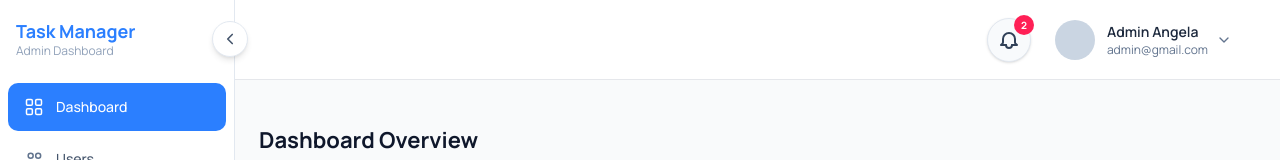
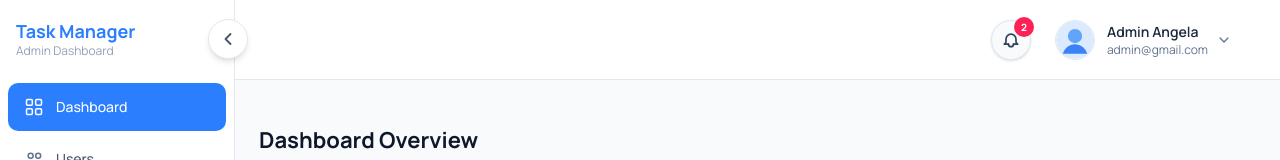
Before and after one commit to ShiponChowdhury1/group-countdown-dashboard, a Next.js app: page /dashboard in a window 1280 px wide. Shown: the top 160 px of the page. Built offline with nearby package versions, Linux system fonts and the light colour scheme; a web font is replaced by a local one.

Commit message:
solved this erorr

```diff
--- a/package.json
+++ b/package.json
@@ -10,6 +10,8 @@
   },
   "dependencies": {
     "@hookform/resolvers": "^5.2.2",
+    "lucide": "^1.3.0",
+    "lucide-react": "^1.3.0",
     "next": "16.2.2",
     "react": "19.2.4",
     "react-dom": "19.2.4",
--- a/src/app/_components/dashboard/top-nav.tsx
+++ b/src/app/_components/dashboard/top-nav.tsx
@@ -1,6 +1,8 @@
 "use client";
 
 import { useState, useRef, useEffect } from "react";
+import Image from "next/image";
+import { Settings, UserRound } from "lucide-react";
 import LogoutModal from "@/app/_components/dashboard/logout/logout-modal";
 
 const notificationsData = [
@@ -60,11 +62,11 @@ export default function TopNav({ onMenuClick, onProfileNavigate }: TopNavProps)
             <button
               type="button"
               onClick={() => { setNotifOpen((p) => !p); setIsOpen(false); }}
-              className="relative flex h-11 w-11 items-center justify-center rounded-full border border-slate-200 bg-slate-50 text-slate-700 shadow-sm transition hover:border-blue-200 hover:bg-blue-50 hover:text-blue-600"
+              className="relative flex h-10 w-10 items-center justify-center rounded-full border border-slate-200 bg-slate-50 text-slate-700 shadow-sm transition hover:border-blue-200 hover:bg-blue-50 hover:text-blue-600"
               aria-label="Notifications"
               title="Notifications"
             >
-              <svg viewBox="0 0 24 24" className="h-6 w-6" fill="none" stroke="currentColor" strokeWidth="2" strokeLinecap="round" strokeLinejoin="round">
+              <svg viewBox="0 0 24 24" className="h-5 w-5" fill="none" stroke="currentColor" strokeWidth="2" strokeLinecap="round" strokeLinejoin="round">
                 <path d="M15 17h5l-1.4-1.4A2 2 0 0 1 18 14.2V11a6 6 0 1 0-12 0v3.2a2 2 0 0 1-.6 1.4L4 17h5" />
                 <path d="M9 17a3 3 0 0 0 6 0" />
               </svg>
@@ -120,7 +122,13 @@ export default function TopNav({ onMenuClick, onProfileNavigate }: TopNavProps)
               onClick={() => { setIsOpen(!isOpen); setNotifOpen(false); }}
               className="flex items-center gap-2 rounded-full px-3 py-2 cursor-pointer hover:bg-slate-50"
             >
-              <div className="h-10 w-10 rounded-full bg-slate-300" />
+              <Image
+                src="/admin-avatar.svg"
+                alt="Admin profile"
+                width={40}
+                height={40}
+                className="h-10 w-10 rounded-full border border-slate-200 object-cover"
+              />
               <div className="ml-1 leading-tight text-left hidden sm:block">
                 <p className="text-sm font-semibold text-slate-800">Admin Angela</p>
                 <p className="text-xs text-slate-500">admin@gmail.com</p>
@@ -134,7 +142,13 @@ export default function TopNav({ onMenuClick, onProfileNavigate }: TopNavProps)
               <div className="absolute right-0 top-full mt-2 w-80 rounded-2xl bg-white shadow-lg border border-slate-100 z-50">
                 <div className="p-6 border-b border-slate-100">
                   <div className="flex items-center gap-3">
-                    <div className="h-12 w-12 rounded-full bg-slate-300" />
+                    <Image
+                      src="/admin-avatar.svg"
+                      alt="Admin profile"
+                      width={48}
+                      height={48}
+                      className="h-12 w-12 rounded-full border border-slate-200 object-cover"
+                    />
                     <div>
                       <p className="text-sm font-semibold text-slate-800">Admin</p>
                       <p className="text-xs text-slate-500">admin@gmail.com</p>
@@ -147,9 +161,7 @@ export default function TopNav({ onMenuClick, onProfileNavigate }: TopNavProps)
                     onClick={() => { setIsOpen(false); onProfileNavigate(); }}
                     className="w-full flex items-center gap-3 px-4 py-3 text-slate-700 hover:bg-slate-50 rounded-lg transition"
                   >
-                    <svg viewBox="0 0 24 24" className="h-5 w-5" fill="currentColor">
-                      <path d="M12 12c2.21 0 4-1.79 4-4s-1.79-4-4-4-4 1.79-4 4 1.79 4 4 4zm0 2c-2.67 0-8 1.34-8 4v2h16v-2c0-2.66-5.33-4-8-4z" />
-                    </svg>
+                    <UserRound className="h-5 w-5" />
                     <span className="text-sm font-medium">Profile</span>
                   </button>
 
@@ -157,9 +169,7 @@ export default function TopNav({ onMenuClick, onProfileNavigate }: TopNavProps)
                     onClick={() => { setIsOpen(false); onProfileNavigate(); }}
                     className="w-full flex items-center gap-3 px-4 py-3 text-slate-700 hover:bg-slate-50 rounded-lg transition"
                   >
-                    <svg viewBox="0 0 24 24" className="h-5 w-5" fill="currentColor">
-                      <path d="M19.14 12.94c.04-.3.06-.61.06-.94 0-.32-.02-.64-.07-.94l2.03-1.58c.18-.14.23-.41.12-.62L21 6.04c-.12-.22-.39-.3-.61-.22l-2.39.96c-.5-.38-1.03-.7-1.62-.94l-.36-2.54c-.04-.24-.24-.41-.48-.41h-3.84c-.24 0-.43.17-.47.41l-.36 2.54c-.59.24-1.13.57-1.62.94l-2.39-.96c-.23-.09-.49 0-.61.22L2.88 6.04c-.13.21-.08.48.1.62l2.03 1.58c-.05.3-.07.62-.07.94s.02.64.07.94l-2.03 1.58c-.18.14-.23.41-.12.62l1.8 3.12c.12.22.39.3.61.22l2.39-.96c.5.38 1.03.7 1.62.94l.36 2.54c.05.24.24.41.47.41h3.84c.24 0 .44-.17.47-.41l.36-2.54c.59-.24 1.13-.56 1.62-.94l2.39.96c.23.09.49 0 .61-.22l1.8-3.12c.12-.22.07-.48-.1-.62l-2.03-1.58zM12 15.6c-1.98 0-3.6-1.62-3.6-3.6s1.62-3.6 3.6-3.6 3.6 1.62 3.6 3.6-1.62 3.6-3.6 3.6z" />
-                    </svg>
+                    <Settings className="h-5 w-5" />
                     <span className="text-sm font-medium">Settings</span>
                   </button>
 
--- a/src/app/_components/sidebar/admin-sidebar.tsx
+++ b/src/app/_components/sidebar/admin-sidebar.tsx
@@ -62,7 +62,7 @@ export default function AdminSidebar({
 						onClick={onToggleCollapse}
 						aria-label={toggleLabel}
 						title={toggleLabel}
-						className="group absolute -right-3.5 top-1/2 z-10 hidden h-9 w-9 -translate-y-1/2 items-center justify-center rounded-full border border-slate-200 bg-white text-slate-600 shadow-md transition-all duration-200 hover:border-blue-200 hover:bg-blue-50 hover:text-blue-600 focus-visible:outline-none focus-visible:ring-2 focus-visible:ring-blue-200 lg:inline-flex"
+						className="group absolute -right-3.5 top-1/2 z-10 hidden h-10 w-10 -translate-y-1/2 items-center justify-center rounded-full border border-slate-200 bg-white text-slate-600 shadow-md transition-all duration-200 hover:border-blue-200 hover:bg-blue-50 hover:text-blue-600 focus-visible:outline-none focus-visible:ring-2 focus-visible:ring-blue-200 lg:inline-flex"
 					>
 						{isCollapsed ? <ChevronRightIcon /> : <ChevronLeftIcon />}
 						<span className="pointer-events-none absolute left-full ml-2 hidden whitespace-nowrap rounded-md bg-slate-800 px-2 py-1 text-[11px] font-medium text-white opacity-0 shadow-md transition-opacity group-hover:block group-hover:opacity-100 group-focus-visible:block group-focus-visible:opacity-100">
@@ -170,14 +170,14 @@ export default function AdminSidebar({
 
 function ChevronLeftIcon() {
 	return (
-		<svg viewBox="0 0 24 24" className="h-4.5 w-4.5" fill="none" stroke="currentColor" strokeWidth="2.2" strokeLinecap="round" strokeLinejoin="round">
+		<svg viewBox="0 0 24 24" className="h-5 w-5" fill="none" stroke="currentColor" strokeWidth="2.2" strokeLinecap="round" strokeLinejoin="round">
 			<path d="m15 18-6-6 6-6" />
 		</svg>
 	);
 }
 function ChevronRightIcon() {
 	return (
-		<svg viewBox="0 0 24 24" className="h-4.5 w-4.5" fill="none" stroke="currentColor" strokeWidth="2.2" strokeLinecap="round" strokeLinejoin="round">
+		<svg viewBox="0 0 24 24" className="h-5 w-5" fill="none" stroke="currentColor" strokeWidth="2.2" strokeLinecap="round" strokeLinejoin="round">
 			<path d="m9 18 6-6-6-6" />
 		</svg>
 	);
```
Also changed, not shown: public/admin-avatar.svg (added), 1 other file (tests, documents, lock files or other folders).
